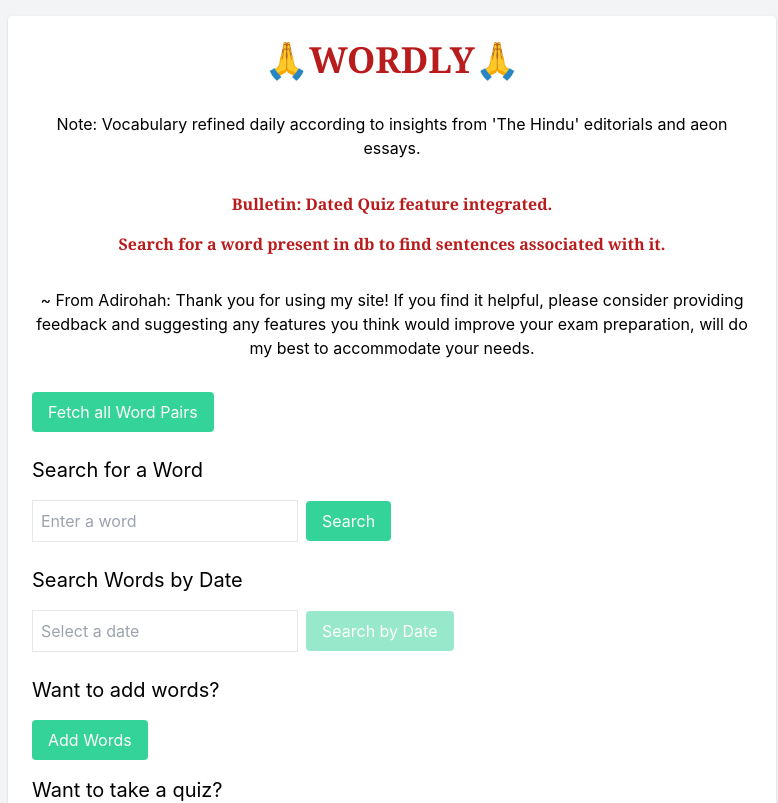
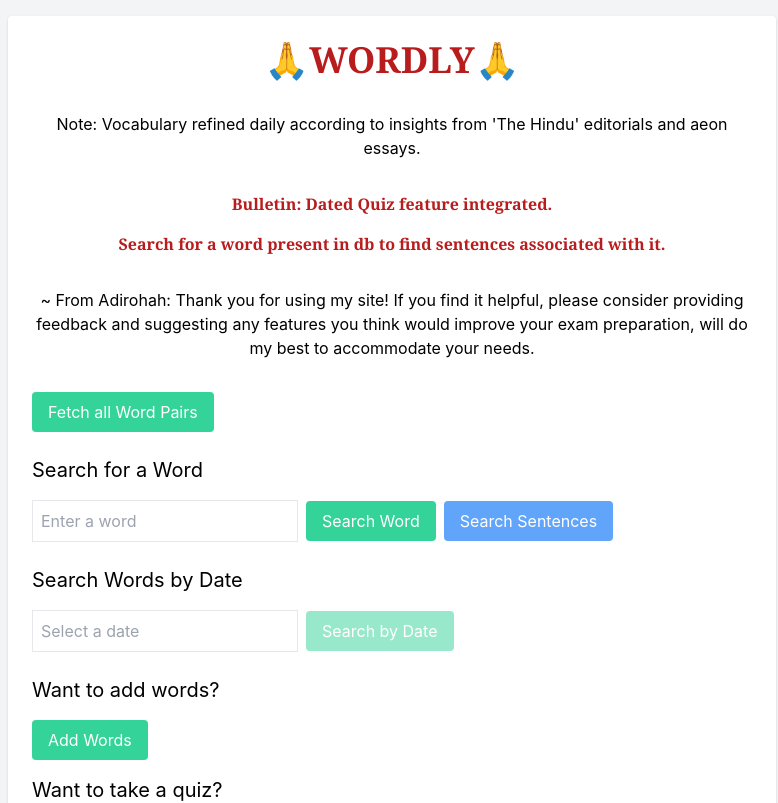
Before and after one commit to Adhirohah232/wordly_public, a React (Create React App) app: page / in a window 1280 px wide. Shown: the top 803 px of the page, without its empty margins (248-1026 px from the left). Built offline with nearby package versions, Linux system fonts and the light colour scheme.

Commit message:
search sentence updated

```diff
--- a/src/components/Quiz.js
+++ b/src/components/Quiz.js
@@ -16,6 +16,7 @@ const App = () => {
   const [dateError, setDateError] = useState('');
   const [showWordPairs, setShowWordPairs] = useState(false);
   const [showSearchResult, setShowSearchResult] = useState(false);
+  const [showSentenceResult, setShowSentenceResult] = useState(false);
   const [showDateWordPairs, setShowDateWordPairs] = useState(false);
   const [passkey, setPasskey] = useState('');
   const [passkeyError, setPasskeyError] = useState('');
@@ -83,16 +84,30 @@ const App = () => {
     setLoading(true);
     setSearchResult(null);
     setSearchError('');
-    setSentences([]);
     try {
       const wordResponse = await axios.get(`https://wordly-backend.onrender.com/words/${searchWord}`, { withCredentials: false });
       console.log('Word Response:', wordResponse.data);
 
+      if (wordResponse.data && Object.keys(wordResponse.data).length > 0) {
+        setSearchResult(wordResponse.data);
+        setShowSearchResult(true);
+      } else {
+        setSearchError('No words found in the database');
+      }
+    } catch (error) {
+      console.error('Error fetching data:', error.message);
+      setSearchError('No words found in the database');
+    } finally {
+      setLoading(false);
+    }
+  };
+
+  const searchWordSentences = async () => {
+    setLoading(true);
+    setSentences([]);
+    try {
       const sentenceResponse = await axios.get(`https://wordly-backend.onrender.com/sentence/${searchWord}`, { withCredentials: false });
       console.log('Sentence Response:', sentenceResponse.data);
-
-      if (wordResponse.data && Object.keys(wordResponse.data).length > 0) {
-        setSearchResult(wordResponse.data);
 
       // Process sentences response
       if (Array.isArray(sentenceResponse.data)) {
@@ -102,13 +117,10 @@ const App = () => {
         console.error('Invalid sentence response format:', sentenceResponse.data);
       }
 
-        setShowSearchResult(true);
-      } else {
-        setSearchError('No words found in the database');
-      }
+      setShowSentenceResult(true);
     } catch (error) {
       console.error('Error fetching data:', error.message);
-      setSearchError('No words found in the database');
+      setSearchError('No sentences found in the database');
     } finally {
       setLoading(false);
     }
@@ -467,11 +479,27 @@ const App = () => {
   onClick={searchWordPair}
   disabled={loading}
 >
-            {loading ? 'Searching...' : 'Search'}
+  {loading ? 'Searching...' : 'Search Word'}
+</button>
+<button
+  className={`bg-blue-400 text-white py-2 px-4 rounded hover:bg-blue-500 ml-2 ${loading && 'opacity-50'}`}
+  onClick={searchWordSentences}
+  disabled={loading}
+>
+  {loading ? 'Searching...' : 'Search Sentences'}
 </button>
 {showSearchResult && searchResult && (
   <div className="mt-4">
     <strong>{Object.keys(searchResult)[0]}:</strong> {Object.values(searchResult)[0].join(', ')}
+  </div>
+)}
+{searchError && (
+  <div className="mt-4 text-red-500">
+    {searchError}
+  </div>
+)}
+{showSentenceResult && (
+  <div className="mt-4">
     <h4 className="mt-4 font-bold text-green-800">Sentences:</h4>
     <ul>
       {sentences.length > 0 ? (
@@ -501,7 +529,7 @@ const App = () => {
     placeholderText="Select a date"
   />
   <button
-  className={`bg-green-400 text-white py-2 px-4 rounded hover:bg-green-500 ${loading || !selectedDate && 'opacity-50'}`}
+    className={`bg-green-400 text-white py-2 px-4 rounded hover:bg-green-500 ${loading || (!selectedDate && 'opacity-50')}`}
     onClick={() => fetchWordsByDate(selectedDate)}
     disabled={loading || !selectedDate}
   >
@@ -761,10 +789,11 @@ const App = () => {
     </button>
   </div>
 )}
-</div>
+
 <footer className="text-center mt-8 py-4">
   Made with ❤️ by Adirohah's Production
 </footer>
+</div>
 </div>
 );
 };
```
Lines whose indentation alone changed are shown as unchanged.
